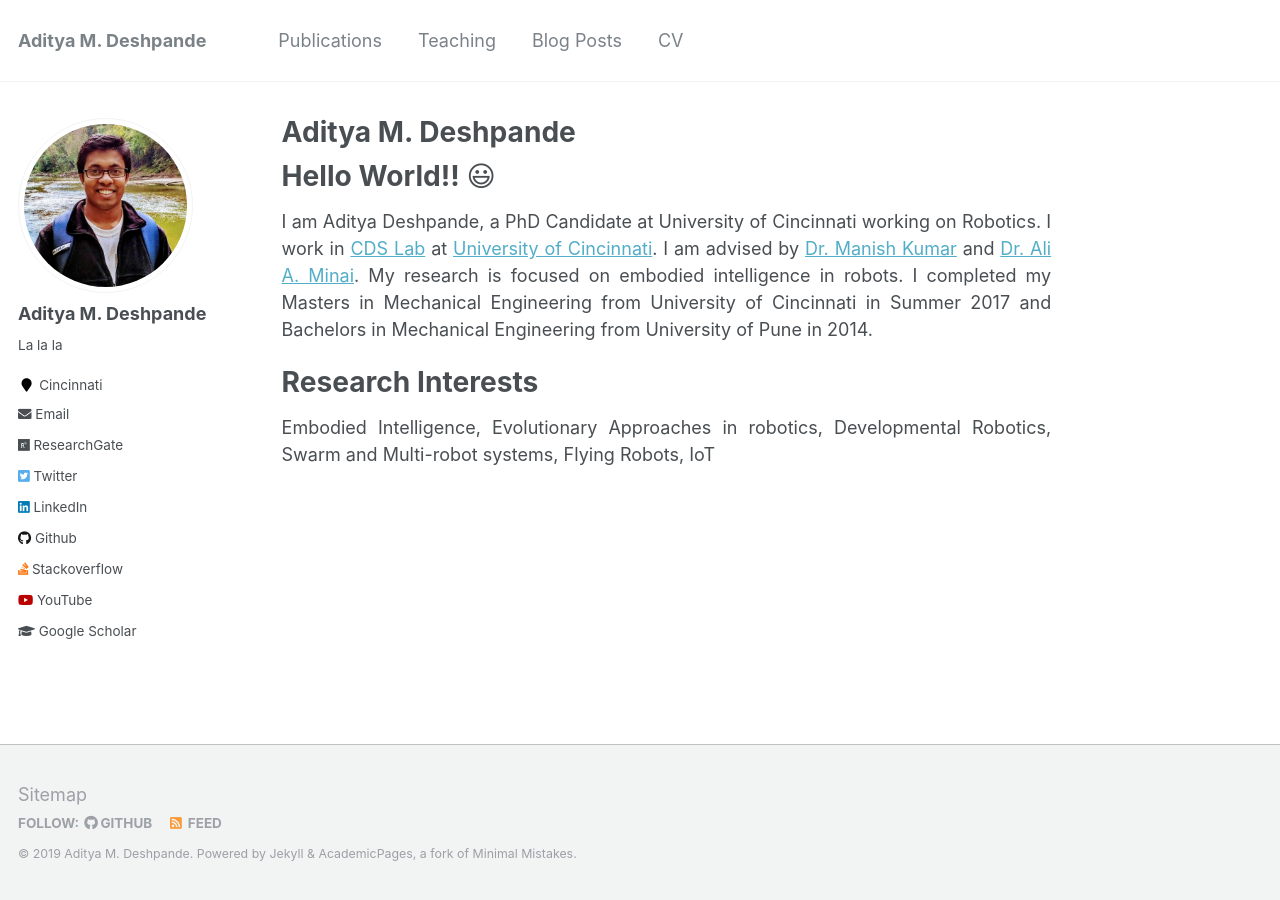
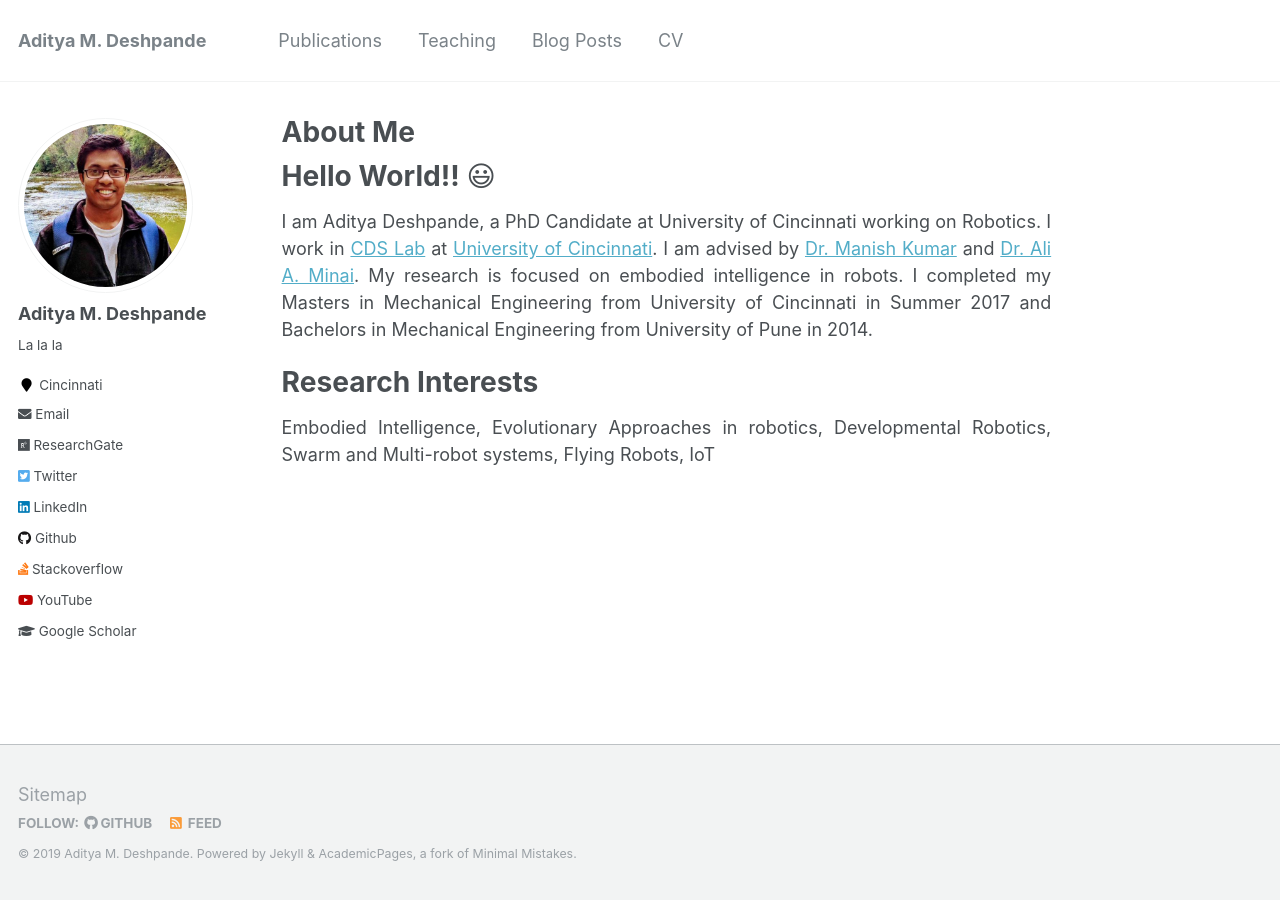
Before and after one commit to adipandas/adipandas.github.io, a Jekyll site: the page built from _pages/about.md, in a window 1280 px wide. Built offline with Jekyll 4.4.1, drawn with Linux system fonts in a browser that asks for light colours; emoji names are drawn with the system emoji font.

Commit message:
Update about.md

```diff
--- a/_pages/about.md
+++ b/_pages/about.md
@@ -1,6 +1,6 @@
 ---
 permalink: /
-title: "Aditya M. Deshpande"
+title: "About Me"
 excerpt: "About me"
 author_profile: true
 redirect_from:
```
